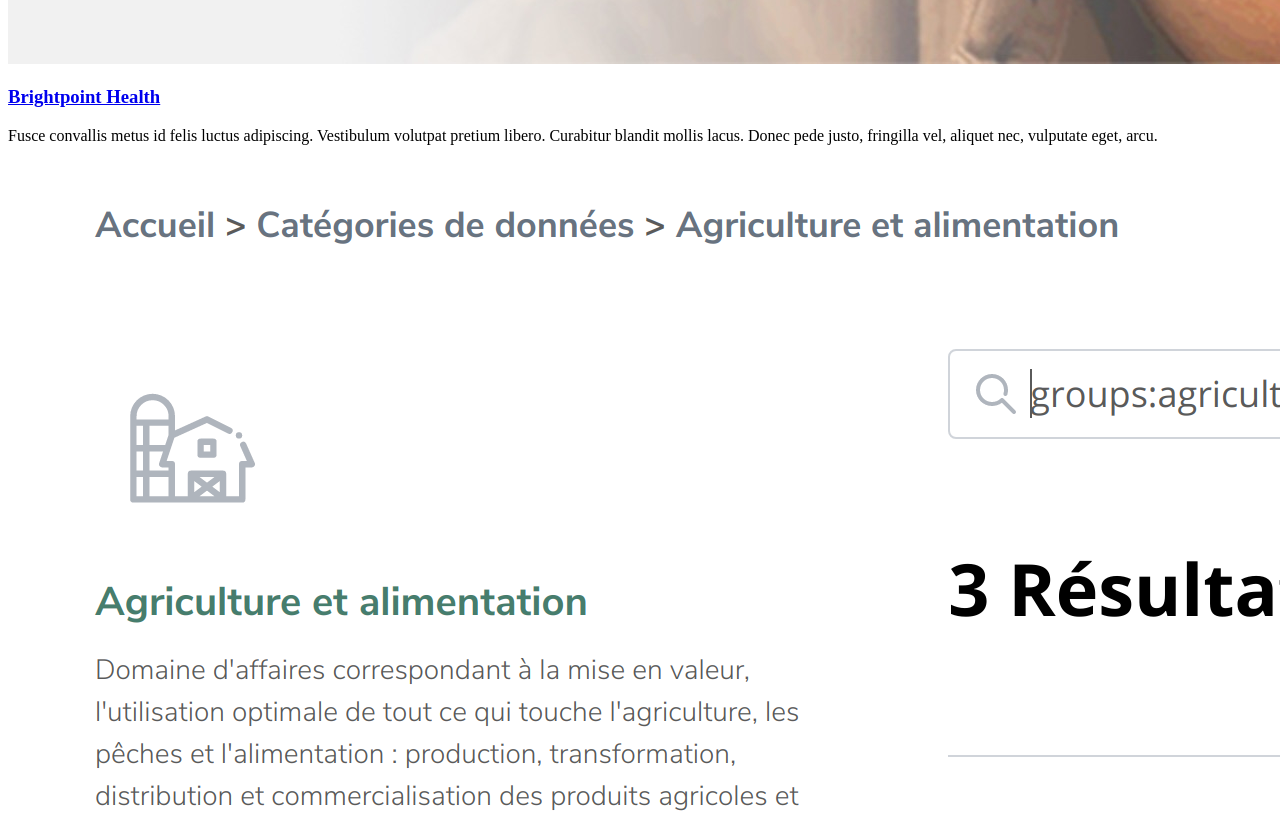
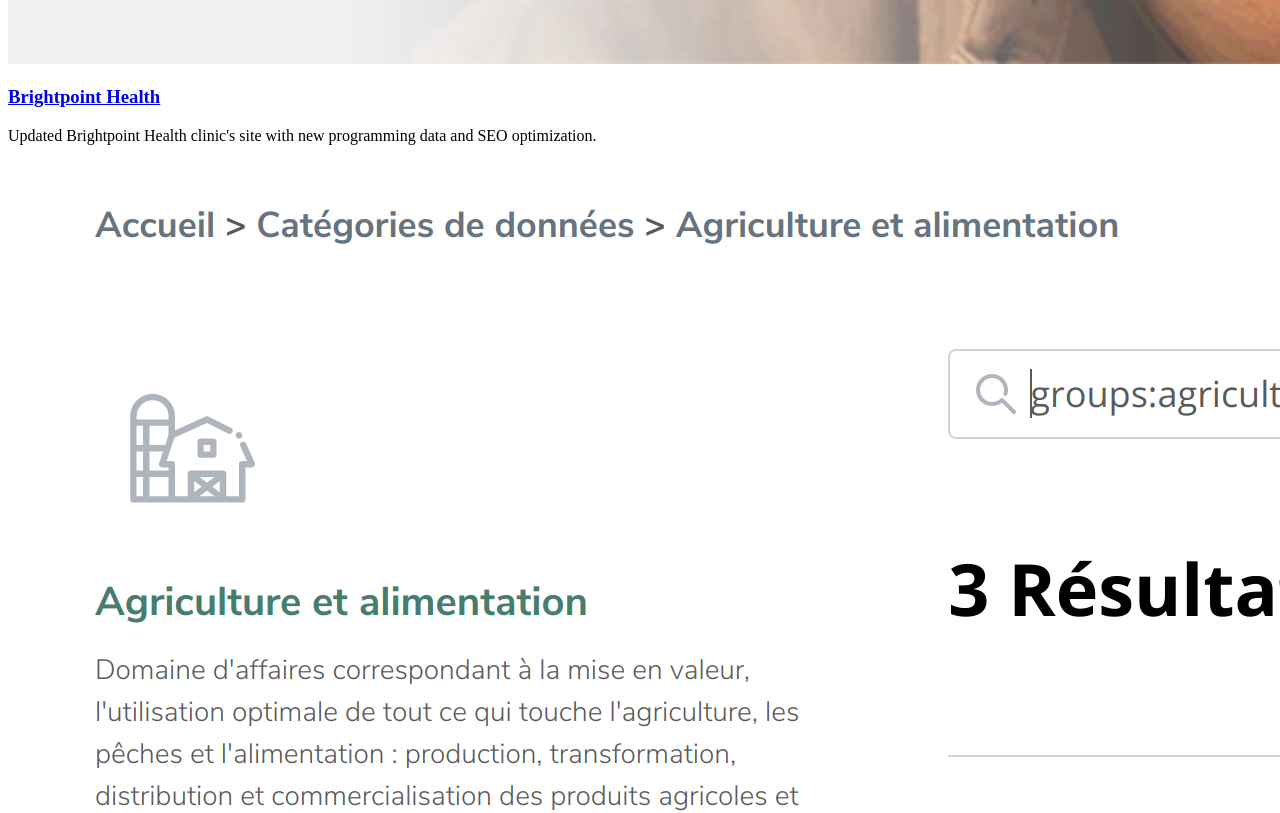
Before and after one commit to starsinmypockets/next-portfolio, a Next.js app: page / in a window 1280 px wide. Shown: the part 2220-3033 px from the top of the page. Built offline with nearby package versions, Linux system fonts and the light colour scheme.

Commit message:
Update work slider

```diff
--- a/components/work.js
+++ b/components/work.js
@@ -6,44 +6,44 @@ const items = [
   {
     title: "Brightpoint Health",
     description:
-      "Fusce convallis metus id felis luctus adipiscing. Vestibulum volutpat pretium libero. Curabitur blandit mollis lacus. Donec pede justo, fringilla vel, aliquet nec, vulputate eget, arcu.",
+      "Updated Brightpoint Health clinic's site with new programming data and SEO optimization.",
     imageUrl: "/brightpoint_bupe.jpg",
-    href: "#",
+    href: "https://brightpointhealth.org/",
   },
   {
     title: "Montreal Open Data",
     description:
-      "Fusce convallis metus id felis luctus adipiscing. Vestibulum volutpat pretium libero. Curabitur blandit mollis lacus. Donec pede justo, fringilla vel, aliquet nec, vulputate eget, arcu.",
+      "Led a team of developers working on the city of Montreal's open data portal.",
     imageUrl: "/montreal_website.png",
-    href: "#",
+    href: "https://donnees.montreal.ca/",
   },
   {
     title: "Georgia Board of Physicians",
     description:
-      "Fusce convallis metus id felis luctus adipiscing. Vestibulum volutpat pretium libero. Curabitur blandit mollis lacus. Donec pede justo, fringilla vel, aliquet nec, vulputate eget, arcu.",
+      "Led development on the State of Georgia's 'Physician's Workforce Data' interactive site featuring data visualizations using React, and DKAN open data platform.",
     imageUrl: "/ga_board_of_phys.png",
-    href: "#",
+    href: "https://gbpw.georgia.gov/physician-workforce-data",
+  },
+  {
+    title: "Mt. Airy Baseball",
+    description:
+      "Developed online registration system featuring league statistics, game schedules, and payment system.",
+    imageUrl: "/mab.jpg",
+    href: "https://web.archive.org/web/*/mtairybaseball.org",
   },
   {
     title: "DKAN",
     description:
-      "Fusce convallis metus id felis luctus adipiscing. Vestibulum volutpat pretium libero. Curabitur blandit mollis lacus. Donec pede justo, fringilla vel, aliquet nec, vulputate eget, arcu.",
+      "Worked as maintainer of the DKAN open data portal.",
     imageUrl: "/dkan.png",
-    href: "#",
+    href: "http://demo.getdkan.com/",
   },
   {
-    title: "DKAN",
+    title: "React Dash",
     description:
-      "Fusce convallis metus id felis luctus adipiscing. Vestibulum volutpat pretium libero. Curabitur blandit mollis lacus. Donec pede justo, fringilla vel, aliquet nec, vulputate eget, arcu.",
-    imageUrl: "/dkan.png",
-    href: "#",
-  },
-  {
-    title: "DKAN",
-    description:
-      "Fusce convallis metus id felis luctus adipiscing. Vestibulum volutpat pretium libero. Curabitur blandit mollis lacus. Donec pede justo, fringilla vel, aliquet nec, vulputate eget, arcu.",
-    imageUrl: "/dkan.png",
-    href: "#",
+      "Collaborated on development of in-house data visualization dashboard tool using React and D3.",
+    imageUrl: "/react_dash.png",
+    href: "https://github.com/NuCivic/react-dash",
   },
 ]
 
@@ -75,7 +75,7 @@ export default function Work(props) {
             return (
               <div className="m-2">
                 <div className="h-96">
-                  <a href={item.href}>
+                  <a href={item.href} target="_blank">
                     <img src={item.imageUrl} className="w-full" />
                   </a>
                 </div>
--- a/pages/index.js
+++ b/pages/index.js
@@ -32,7 +32,7 @@ export default function App() {
   console.log(dimensions.width, dimensions.height)
 
   return (
-    <div>
+    <div className="font-sans">
       <Head>
         <title>Paul Walker -- Professional Web Development</title>
         <link rel="icon" href="/favicon.ico" />
```
